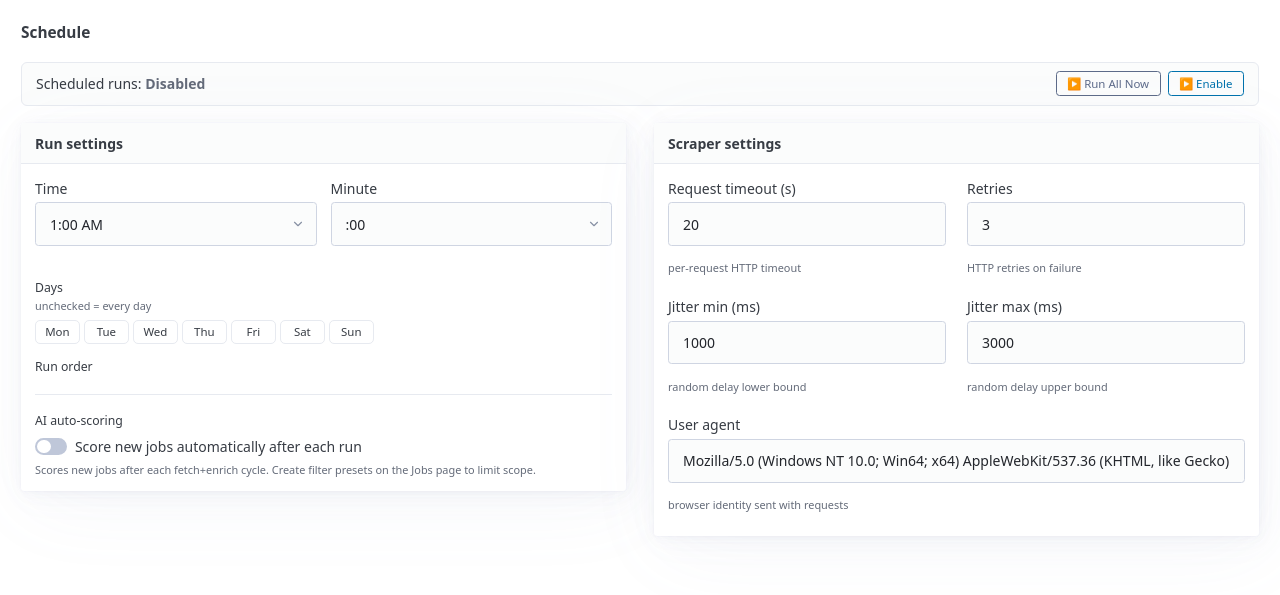
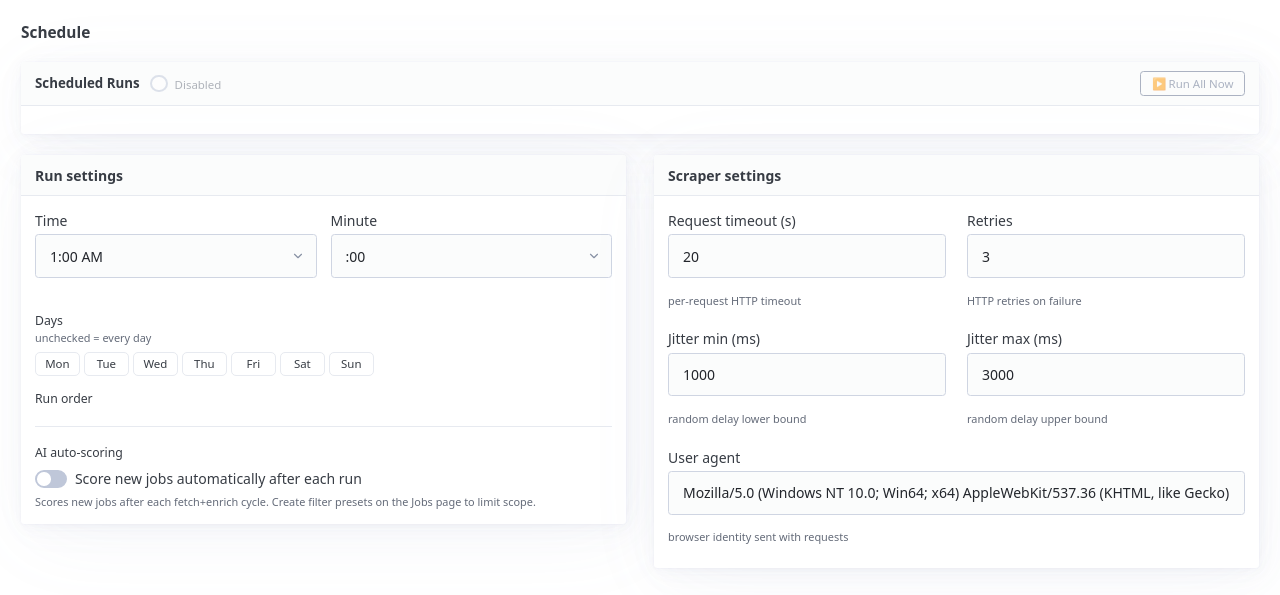
Before and after one commit to ChanYuSing/JobsBoardScraper, a FastAPI app: page /schedule in a window 1280 px wide. Shown: the part 71-666 px from the top of the page. Run offline with FastAPI, Linux system fonts and the light colour scheme; data that the repository does not hold is empty; some libraries are stand-ins or nearby versions.

Commit message:
ui update
Co-authored-by: Copilot <copilot@github.com>

```diff
--- a/src/jobboard/web/templates/base.html
+++ b/src/jobboard/web/templates/base.html
@@ -175,6 +175,9 @@
     .source-hint { display: block; color: var(--pico-muted-color); font-size: 0.78rem; margin: 0.1rem 0 0.3rem; line-height: 1.35; }
     .source-toggle { display: flex; align-items: center; gap: 0.5rem; margin: 0.5rem 0 1rem !important; }
     .source-toggle--inline { display: flex; align-items: center; gap: 0.5rem; margin: 0 !important; }
+    .source-enabled-toggle input + span::after { content: 'Disabled'; color: var(--pico-muted-color); font-size: 0.82rem; }
+    .source-enabled-toggle input:checked + span::after { content: 'Enabled'; color: inherit; }
+    .source-card:has(.source-enabled-toggle input:not(:checked)) form { opacity: 0.5; }
     .source-toggle input[type=checkbox], .source-toggle--inline input[type=checkbox] { width: auto !important; margin: 0 !important; flex-shrink: 0; }
     .source-save-btn { margin-top: 1rem !important; width: auto !important; padding-left: 2.25rem !important; padding-right: 2.25rem !important; }
     .source-divider { grid-column: 1/-1; display: flex; align-items: center; gap: 0.6rem; margin: 0.4rem 0 0; }
@@ -188,13 +191,6 @@
     .tag-input__remove:hover { opacity: 1; }
     .tag-input__text { border: none !important; outline: none !important; box-shadow: none !important; padding: 0 !important; margin: 0 !important; min-width: 100px; flex: 1; background: transparent !important; font: inherit; color: inherit; width: auto !important; min-height: 0 !important; }
     /* ── schedule page ── */
-    .sched-status-bar { display: flex; justify-content: space-between; align-items: center; margin-bottom: 1.25rem; padding: 0.6rem 1rem; background: var(--pico-card-sectioning-background-color, #f8f8f8); border-radius: 6px; border: 1px solid var(--pico-muted-border-color); }
-    .sched-status-actions { display: flex; gap: 0.5rem; align-items: center; }
-    .sched-status-actions form { margin: 0 !important; }
-    .sched-status--on { color: #059669; }
-    .sched-status--off { color: var(--pico-muted-color); }
-    .sched-run-badge { margin-left: 0.5rem; }
-    .sched-toggle-btn { padding: 0.22rem 0.75rem !important; font-size: 0.82rem !important; margin: 0 !important; }
     .sched-ai-row { display: flex; align-items: center; gap: 1rem; }
     .sched-grid { display: grid; grid-template-columns: 1fr 1fr; gap: 2rem; align-items: start; }
     .sched-time-row { display: flex; gap: 1rem; }
--- a/src/jobboard/web/templates/schedule.html
+++ b/src/jobboard/web/templates/schedule.html
@@ -6,29 +6,27 @@
 <p class="page-heading">Schedule</p>
 
 {# ── status bar ── #}
-<div class="sched-status-bar">
-  <span>
-    Scheduled runs:
-    {% if sched.enabled %}
-      <strong class="sched-status--on">Enabled</strong>
-    {% else %}
-      <strong class="sched-status--off">Disabled</strong>
-    {% endif %}
-    {% if running %}<span class="badge badge-running sched-run-badge">run active</span>{% endif %}
-  </span>
-  <div class="sched-status-actions">
-    <form method="post" action="/schedule/run-all">
-      <button type="submit" class="outline secondary sched-toggle-btn">▶ Run All Now</button>
-    </form>
-    <form method="post" action="/schedule/toggle-enabled">
-      {% if sched.enabled %}
-        <button type="submit" class="outline secondary sched-toggle-btn">⏸ Disable</button>
-      {% else %}
-        <button type="submit" class="outline sched-toggle-btn">▶ Enable</button>
-      {% endif %}
-    </form>
-  </div>
-</div>
+<article class="source-card">
+  <header class="source-card__header">
+    <div class="source-card__left">
+      <span class="source-card__name">Scheduled Runs</span>
+      <form method="post" action="/schedule/toggle-enabled" id="sched-enabled-form" style="margin:0">
+        <label class="source-toggle--inline source-enabled-toggle">
+          <input type="checkbox" role="switch"
+                 {% if sched.enabled %}checked{% endif %}
+                 onchange="document.getElementById('sched-enabled-form').submit()"/>
+          <span></span>
+        </label>
+      </form>
+      {% if running %}<span class="badge badge-running" style="margin-left:0.25rem">run active</span>{% endif %}
+    </div>
+    <div class="source-card__actions">
+      <form method="post" action="/schedule/run-all" style="margin:0">
+        <button type="submit" class="secondary outline source-action-btn">&#9654; Run All Now</button>
+      </form>
+    </div>
+  </header>
+</article>
 
 <form method="post" action="/schedule/save-all">
 <div class="sched-grid">
--- a/src/jobboard/web/templates/sources.html
+++ b/src/jobboard/web/templates/sources.html
@@ -13,12 +13,12 @@
   <header class="source-card__header">
     <div class="source-card__left">
       <span class="source-card__name">{{ display_name }}</span>
-      <label class="source-toggle--inline">
+      <label class="source-toggle--inline source-enabled-toggle">
         <input type="checkbox" name="enabled" value="true" role="switch"
                form="src-form-{{ name }}"
                onchange="autoSaveNow('{{ name }}')"
                {% if values.get('enabled','false') in ('true','True') %}checked{% endif %}/>
-        <span>Enabled</span>
+        <span></span>
       </label>
     </div>
     <span id="save-status-{{ name }}" class="source-save-status" aria-live="polite"></span>
```
